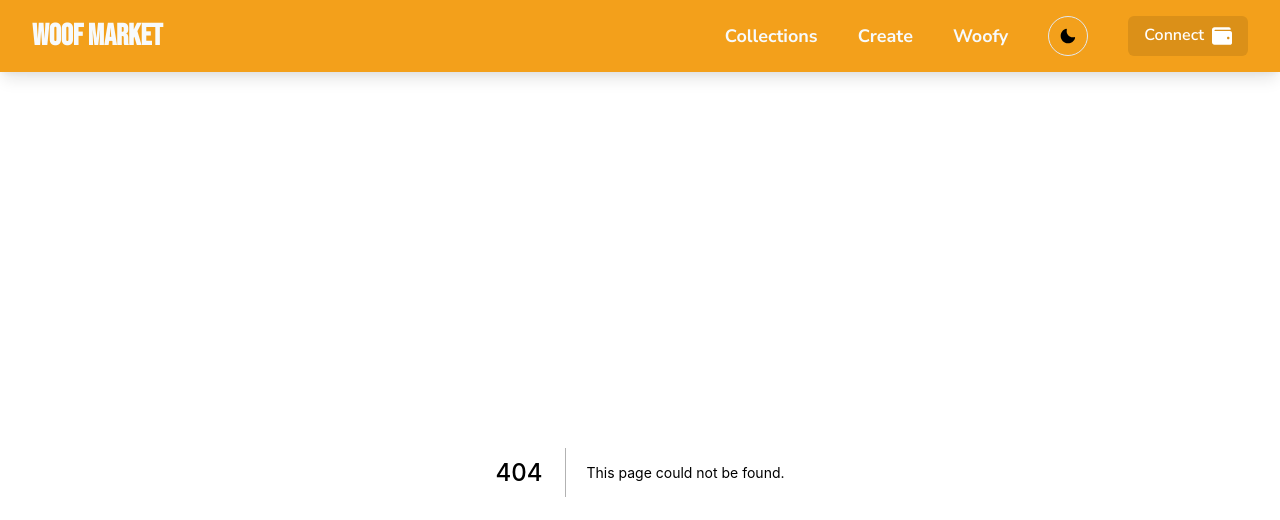
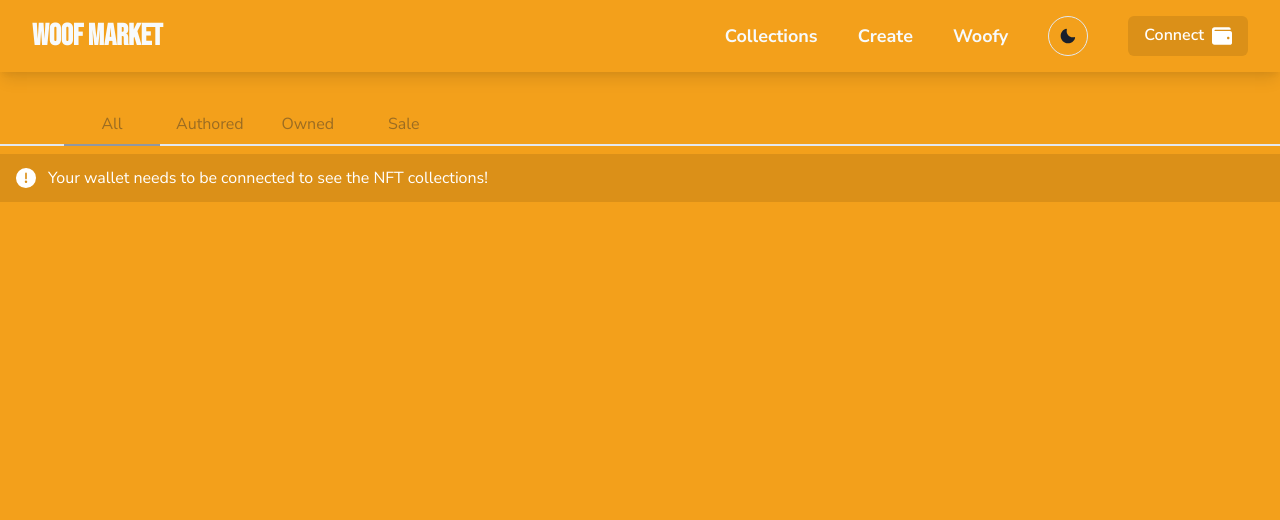
Before and after one commit to captain-woof/woofy-market, a Next.js app in the folder client/: page /collections in a window 1280 px wide. Before the commit this address had no page. Shown: the top 520 px of the page. Built offline with nearby package versions, Linux system fonts and the light colour scheme.

Commit message:
Collections page ready

```diff
--- /dev/null
+++ b/client/components/pages/collections/collections.tsx
@@ -0,0 +1,70 @@
+import { Alert, AlertIcon, Box, Flex, Grid, GridItem, Heading, Image, Tab, TabList, TabPanel, TabPanels, Tabs, Text, useColorModeValue } from "@chakra-ui/react";
+import { useMarketplaceContract } from "../../../hooks/useMarketplaceContract"
+import { useWallet } from "../../../hooks/useWallet";
+import { Marketplace } from "../../../typechain-types";
+import Link from "next/link";
+import { decodeMetadataUri } from "../../../utils/nft";
+
+export default function Collections() {
+    const tabTextColor = useColorModeValue("black", "brand");
+    const { allNftCollections, allNftCollectionsAuthored, allNftCollectionsWhereSignerOwnsTokens, allNftCollectionsWhereTokenOnSale } = useMarketplaceContract();
+    const { isConnected } = useWallet();
+
+    return (
+
+        <Tabs colorScheme={tabTextColor}>
+            <TabList marginBottom="2" paddingX={{ base: "0", md: "16" }} marginTop="8">
+                <Tab minWidth={{ base: "auto", md: "24" }} flexGrow={{ base: 1, md: "unset" }} isDisabled={!isConnected} fontSize={{ base: "sm", md: "md" }}>All</Tab>
+                <Tab minWidth={{ base: "auto", md: "24" }} flexGrow={{ base: 1, md: "unset" }} isDisabled={!isConnected} fontSize={{ base: "sm", md: "md" }}>Authored</Tab>
+                <Tab minWidth={{ base: "auto", md: "24" }} flexGrow={{ base: 1, md: "unset" }} isDisabled={!isConnected} fontSize={{ base: "sm", md: "md" }}>Owned</Tab>
+                <Tab minWidth={{ base: "auto", md: "24" }} flexGrow={{ base: 1, md: "unset" }} isDisabled={!isConnected} fontSize={{ base: "sm", md: "md" }}>Sale</Tab>
+            </TabList>
+
+            {!isConnected ?
+                <Alert colorScheme="brand" textAlign="center" status="warning" variant="solid">
+                    <AlertIcon />
+                    Your wallet needs to be connected to see the NFT collections!
+                </Alert> :
+                <>
+                    <TabPanels>
+                        <TabPanel>
+                            <NftCollections collectionsToDisplay={allNftCollections} />
+                        </TabPanel>
+                        <TabPanel>
+                            <NftCollections collectionsToDisplay={allNftCollectionsAuthored} />
+                        </TabPanel>
+                        <TabPanel>
+                            <NftCollections collectionsToDisplay={allNftCollectionsWhereSignerOwnsTokens} />
+                        </TabPanel>
+                        <TabPanel>
+                            <NftCollections collectionsToDisplay={allNftCollectionsWhereTokenOnSale} />
+                        </TabPanel>
+                    </TabPanels>
+                </>
+            }
+        </Tabs>
+    )
+}
+
+// Component for collections display
+interface NftCollections {
+    collectionsToDisplay: Array<Marketplace.NftCollectionStructOutput>;
+}
+const NftCollections = ({ collectionsToDisplay }: NftCollections) => {
+    return (
+        <Grid as="main" padding={{ base: "4", md: "8" }} maxWidth="5xl" marginX="auto" gap="6" templateColumns={{ base: "1fr", sm: "repeat(2, 1fr)", md: "repeat(3, 1fr)" }}>
+            {collectionsToDisplay.map((collectionToDisplay) => (
+                <GridItem key={collectionToDisplay.nftContractAddr} as="figure" width="full" backgroundColor="white" wordBreak="break-word">
+                    <Link passHref href={`/collections/${collectionToDisplay.nftContractAddr}`}><a>
+                        <Image alt={`${collectionToDisplay.name} NFT Collection - ${collectionToDisplay.description}`} src={decodeMetadataUri(collectionToDisplay.nftsInCollection[0].metadataUri).image} width="full" />
+                        <Box padding="4">
+                            <Heading as="figcaption" color="black">{collectionToDisplay.name}</Heading>
+                            <Text color="blackAlpha.500" fontWeight="700" fontSize="sm" fontStyle="italic">Author: {collectionToDisplay.author}</Text>
+                            <Text color="black" marginTop="2">{collectionToDisplay.description}</Text>
+                        </Box>
+                    </a></Link>
+                </GridItem>
+            ))}
+        </Grid>
+    )
+}
--- /dev/null
+++ b/client/components/pages/collections/index.tsx
@@ -0,0 +1,2 @@
+import Collections from "./collections";
+export default Collections;
--- /dev/null
+++ b/client/pages/collections/index.tsx
@@ -0,0 +1,7 @@
+import Collections from "../../components/pages/collections";
+
+export default function CollectionsPage() {
+    return (
+        <Collections />
+    )
+}
```
